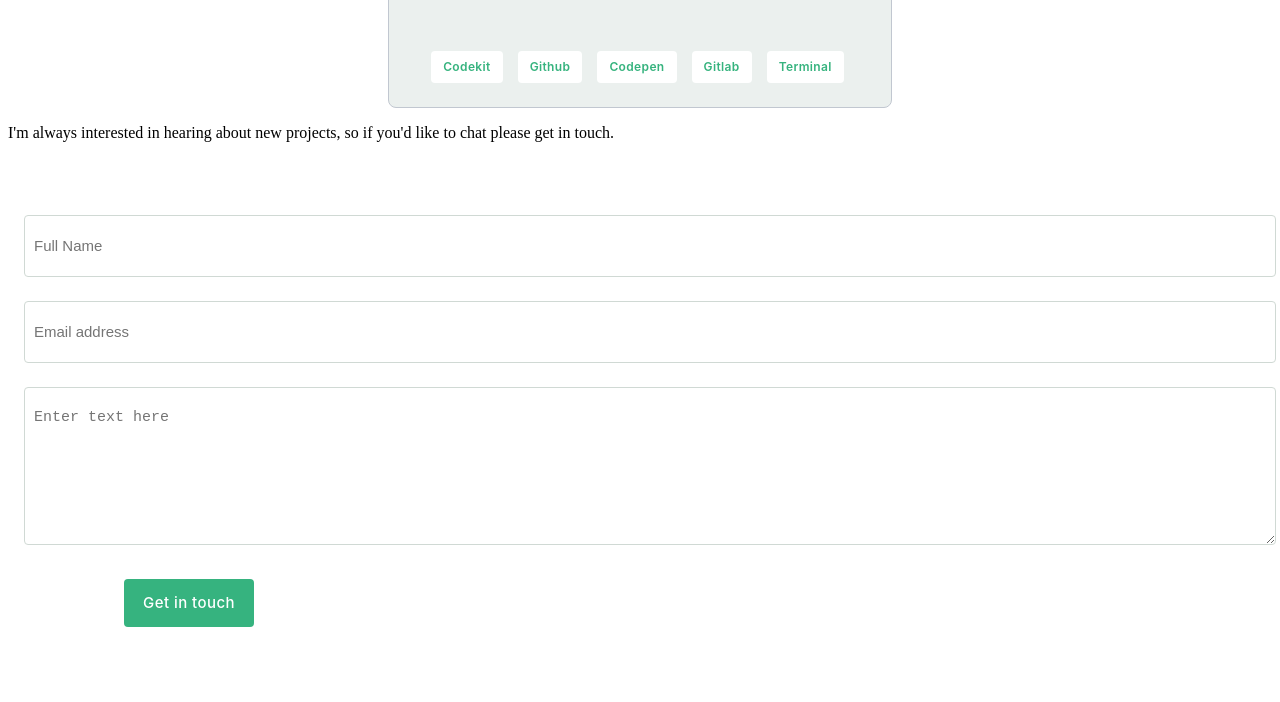
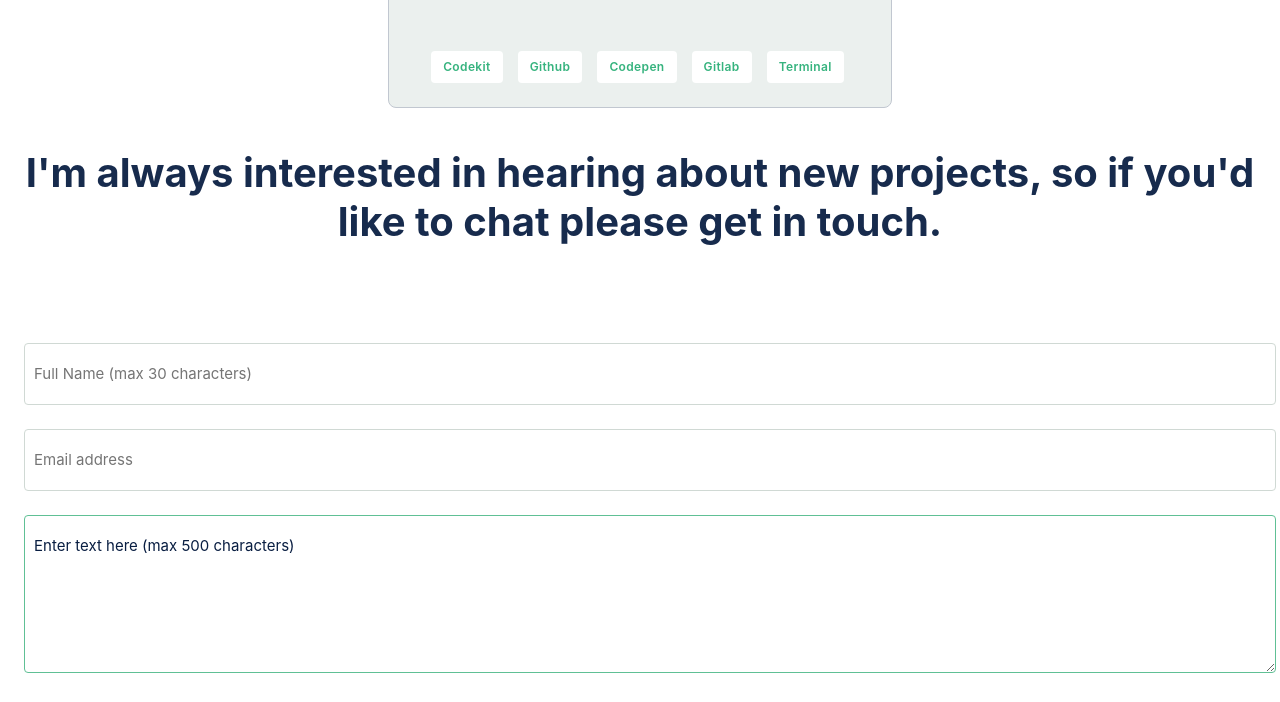
Before and after one commit to ciraganenicole/myPortfolio, a website: page index.html in a window 1280 px wide. Shown: the part 5010-5712 px from the top of the page. Drawn offline with Linux system fonts and the light colour scheme; files whose address does not match are found by name.

Commit message:
Styled the form and completed the form validations

```diff
--- a/index.html
+++ b/index.html
@@ -202,7 +202,7 @@
       </section>
     </section>
     <section class="contact-form">
-      <p>
+      <p class="contact-paragraph">
         I'm always interested in hearing about new projects, so if you'd like to
         chat please get in touch.
       </p>
@@ -215,8 +215,10 @@
               type="text"
               id="name"
               name="user_name"
-              placeholder="Full Name"
+              placeholder="Full Name (max 30 characters)"
               class="contact-input"
+              maxlength="30"
+              required
             />
           </li>
           <li class="contact-list">
@@ -227,6 +229,8 @@
               name="user_email"
               placeholder="Email address"
               class="contact-input"
+              pattern="[a-z0-9._%+-]+@[a-z0-9.-]+\.[a-z]{2,4}$"
+              required
             />
           </li>
           <li class="text">
@@ -235,8 +239,10 @@
               id="msg"
               name="user_message"
               rows="5"
-              placeholder="Enter text here"
+              placeholder="Enter text here (max 500 characters)"
               class="textarea"
+              maxlength="500"
+              required
             ></textarea>
           </li>
         </ul>
@@ -261,7 +267,7 @@
           </li>
         </ul>
       </div>
-      <a href="mailto:ciraganenicole@gmail.com">ciraganenicole@gmail.com</a>
+      <a class="my-email-address" href="mailto:ciraganenicole@gmail.com">ciraganenicole@gmail.com</a>
     </section>
   </body>
 </html>
--- a/style.css
+++ b/style.css
@@ -1,5 +1,5 @@
 #container {
-  background-image: url('images/capt.png');
+  background-image: url("images/capt.png");
   background-repeat: no-repeat;
   background-position: center;
   background-blend-mode: darken;
@@ -10,7 +10,7 @@
 }
 
 .nav-item1 {
-  font-family: 'Inter', Helvetica, Arial, Verdana, Tahoma, sans-serif;
+  font-family: "Inter", Helvetica, Arial, Verdana, Tahoma, sans-serif;
   font-style: normal;
   font-weight: 600;
   font-size: 20px;
@@ -59,7 +59,7 @@ img {
   text-align: center;
   width: 327px;
   height: 192px;
-  font-family: 'Inter', Helvetica, Arial, Verdana, Tahoma, sans-serif;
+  font-family: "Inter", Helvetica, Arial, Verdana, Tahoma, sans-serif;
   font-style: normal;
   font-weight: bold;
   font-size: 40px;
@@ -75,7 +75,7 @@ img {
   width: 327px;
   height: 164px;
   text-align: center;
-  font-family: 'Inter', Helvetica, Arial, Verdana, Tahoma, sans-serif;
+  font-family: "Inter", Helvetica, Arial, Verdana, Tahoma, sans-serif;
   font-style: normal;
   font-weight: normal;
   font-size: 20px;
@@ -153,7 +153,7 @@ button {
 }
 
 h2 {
-  font-family: 'Inter', Arial, Helvetica, sans-serif;
+  font-family: "Inter", Arial, Helvetica, sans-serif;
   font-style: normal;
   font-weight: 600;
   font-size: 24px;
@@ -174,7 +174,7 @@ h2 {
   margin-right: 10px;
   background: #ebf0ee;
   border-radius: 4px;
-  font-family: 'Inter', Arial, Helvetica, sans-serif;
+  font-family: "Inter", Arial, Helvetica, sans-serif;
   font-style: normal;
   font-weight: 600;
   font-size: 12px;
@@ -197,7 +197,7 @@ h2 {
   width: 130px;
   height: 48px;
   padding: 12px;
-  font-family: 'Inter', Arial, Helvetica, sans-serif;
+  font-family: "Inter", Arial, Helvetica, sans-serif;
   font-style: normal;
   font-weight: 500;
   font-size: 15px;
@@ -210,7 +210,7 @@ h2 {
 }
 
 .work {
-  font-family: 'Inter', Arial, Helvetica, sans-serif;
+  font-family: "Inter", Arial, Helvetica, sans-serif;
   font-style: normal;
   font-weight: bold;
   font-size: 40px;
@@ -256,7 +256,7 @@ h2 {
   top: 285px;
   background: #36b37f;
   border-radius: 4px;
-  font-family: 'Inter', Arial, Helvetica, sans-serif;
+  font-family: "Inter", Arial, Helvetica, sans-serif;
   font-style: normal;
   font-weight: 500;
   font-size: 17px;
@@ -301,7 +301,7 @@ h2 {
   margin-right: 5px;
   background-color: #fff;
   border-radius: 4px;
-  font-family: 'Inter', Arial, Helvetica, sans-serif;
+  font-family: "Inter", Arial, Helvetica, sans-serif;
   font-style: normal;
   font-weight: 600;
   font-size: 12px;
@@ -335,7 +335,7 @@ h2 {
   height: 32px;
   left: -5px;
   top: 0;
-  font-family: 'Inter', Arial, Helvetica, sans-serif;
+  font-family: "Inter", Arial, Helvetica, sans-serif;
   font-style: normal;
   font-weight: 600;
   font-size: 24px;
@@ -351,7 +351,7 @@ button:active {
 }
 
 .abm {
-  font-family: 'Inter', Arial, Helvetica, sans-serif;
+  font-family: "Inter", Arial, Helvetica, sans-serif;
   font-style: normal;
   font-weight: bold;
   font-size: 40px;
@@ -367,7 +367,7 @@ button:active {
   height: 189px;
   left: 0;
   top: 72px;
-  font-family: 'Inter', Arial, Helvetica, sans-serif;
+  font-family: "Inter", Arial, Helvetica, sans-serif;
   font-style: normal;
   font-weight: normal;
   font-size: 20px;
@@ -407,6 +407,8 @@ button:active {
 .textarea {
   /* max-width: 327px; */
   width: 100%;
+  font-family: "Inter", sans-serif;
+  font-weight: 400;
   /* height: 48px; */
   border: 1px solid #d0d9d4;
   border-radius: 4px;
@@ -416,6 +418,27 @@ button:active {
   padding: 18px 9px;
 }
 
+.contact-paragraph {
+  font-family: "Inter", sans-serif;
+  font-weight: 700;
+  font-size: 40px;
+  text-align: center;
+  color: #172b4d;
+}
+
 .textarea {
+  border-color: #60c095;
+}
+
+.textarea::placeholder {
   color: #091e42;
 }
+
+.my-email-address {
+  text-decoration: none;
+  font-family: "Inter", sans-serif;
+  font-weight: 400;
+  font-size: 20px;
+  text-align: center;
+  color: #42526e;
+}
```
